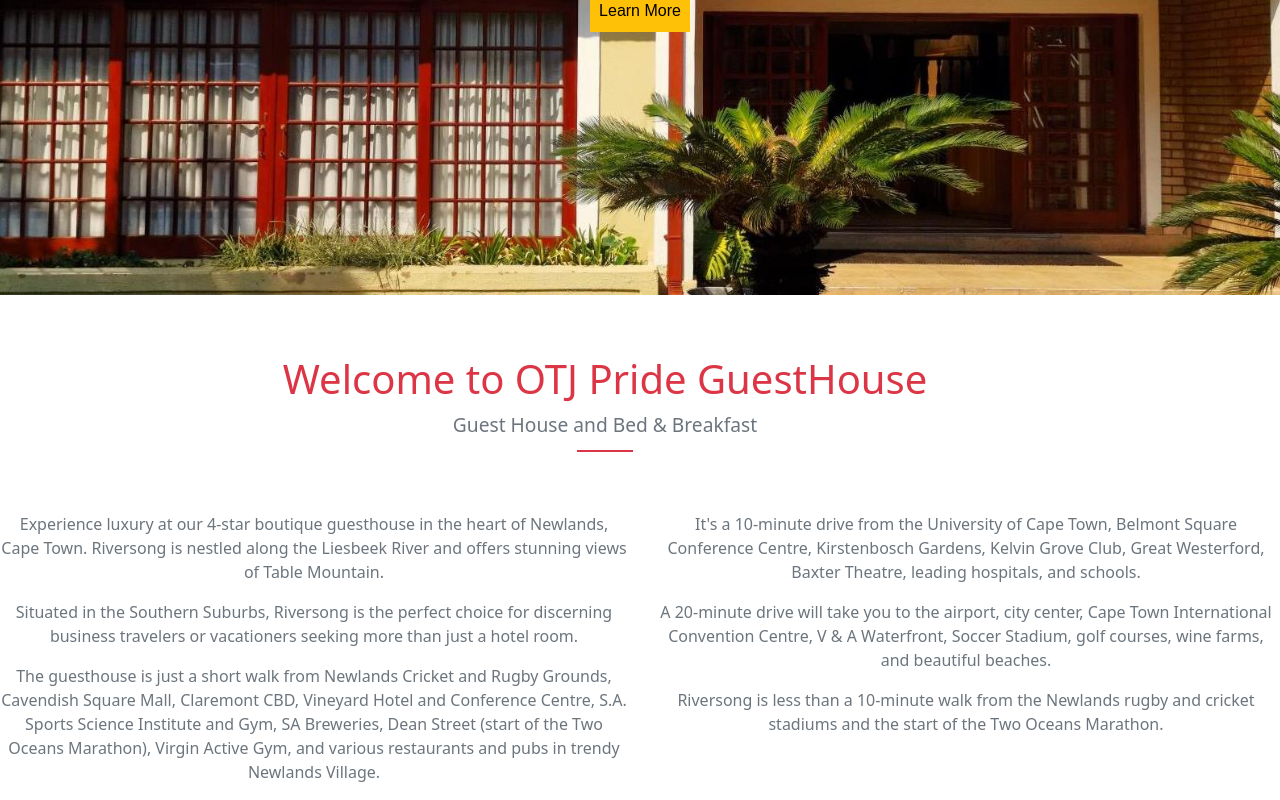
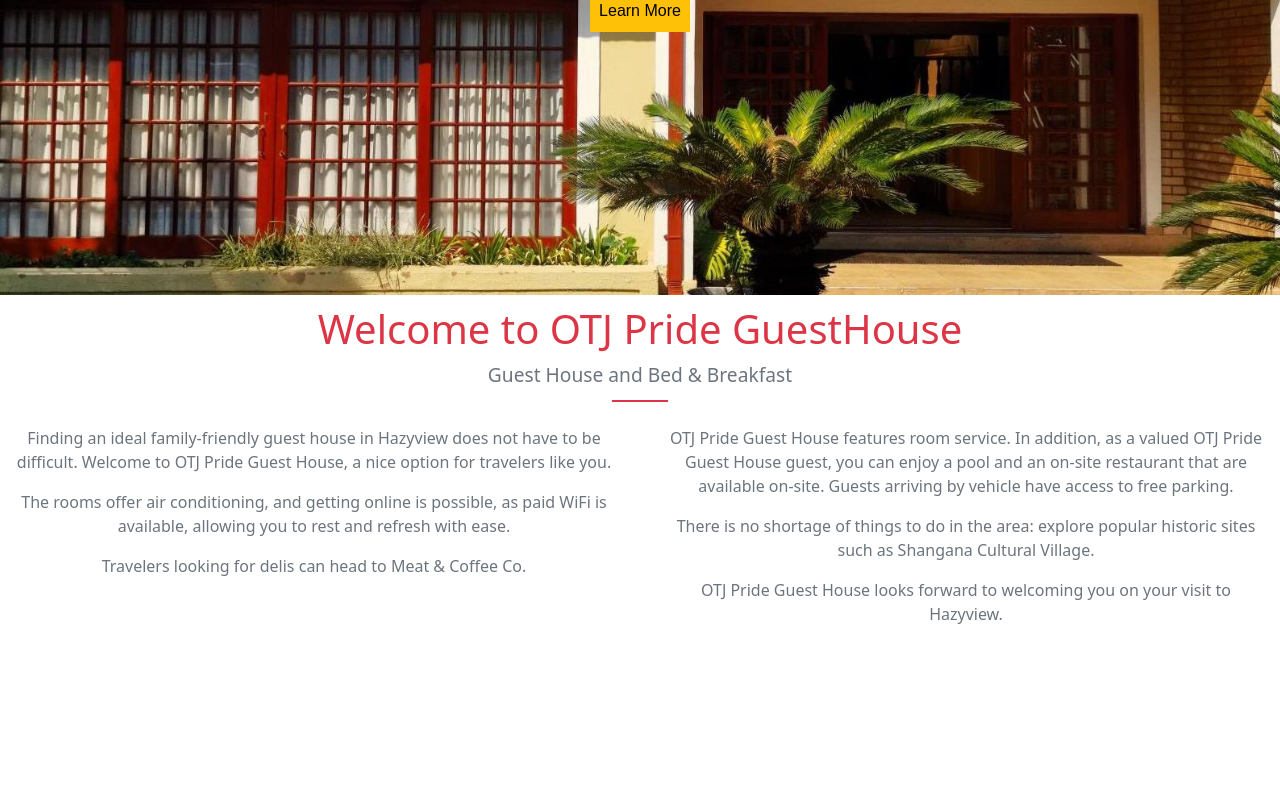
Before and after one commit to Putumani/otj-pride-guesthouse, a React (Create React App) app in the folder client-side/: page / in a window 1280 px wide. Shown: the part 505-1305 px from the top of the page. After the commit the page ends 1147 px from the top, so only its background shows below. Built offline with nearby package versions, Linux system fonts and the light colour scheme.

Commit message:
welcome section paragraph adjustments

```diff
--- a/client-side/src/components/WelcomeSection.css
+++ b/client-side/src/components/WelcomeSection.css
@@ -30,8 +30,18 @@
     margin: 10px auto;
 }
 
-.margin_60_35 {
-    margin: 60px 35px;
+.container.margin_20_20 {
+    padding-left: 20px;
+    padding-right: 20px;
+}
+
+.gray-paragraph {
+    padding-left: 15px;
+    padding-right: 15px;
+}
+
+.main_title {
+    margin-top: 10px;
 }
 
 .gray-paragraph {
--- a/client-side/src/components/WelcomeSection.js
+++ b/client-side/src/components/WelcomeSection.js
@@ -5,7 +5,7 @@
 const WelcomeSection = () => {
   return (
     <section className="welcome-section">
-      <div className="container margin_60_35 spacing-bottom">
+      <div className="container margin_20_20spacing-bottom">
         <h1 className="main_title text-danger d-block font-slim">
           <em></em>
           Welcome to OTJ Pride GuestHouse
@@ -18,38 +18,32 @@
       <div className="row mt-4">
         <div className="col-md-6">
           <p className="gray-paragraph">
-            Experience luxury at our 4-star boutique guesthouse in the heart of
-            Newlands, Cape Town. Riversong is nestled along the Liesbeek River
-            and offers stunning views of Table Mountain.
+            Finding an ideal family-friendly guest house in Hazyview does not
+            have to be difficult. Welcome to OTJ Pride Guest House, a nice
+            option for travelers like you.
           </p>
           <p className="gray-paragraph">
-            Situated in the Southern Suburbs, Riversong is the perfect choice
-            for discerning business travelers or vacationers seeking more than
-            just a hotel room.
+            The rooms offer air conditioning, and getting online is possible, as
+            paid WiFi is available, allowing you to rest and refresh with ease.
           </p>
           <p className="gray-paragraph">
-            The guesthouse is just a short walk from Newlands Cricket and Rugby
-            Grounds, Cavendish Square Mall, Claremont CBD, Vineyard Hotel and
-            Conference Centre, S.A. Sports Science Institute and Gym, SA
-            Breweries, Dean Street (start of the Two Oceans Marathon), Virgin
-            Active Gym, and various restaurants and pubs in trendy Newlands
-            Village.
+            Travelers looking for delis can head to Meat & Coffee Co.
           </p>
         </div>
         <div className="col-md-6">
           <p className="gray-paragraph">
-            It's a 10-minute drive from the University of Cape Town, Belmont
-            Square Conference Centre, Kirstenbosch Gardens, Kelvin Grove Club,
-            Great Westerford, Baxter Theatre, leading hospitals, and schools.
+            OTJ Pride Guest House features room service. In addition, as a
+            valued OTJ Pride Guest House guest, you can enjoy a pool and an
+            on-site restaurant that are available on-site. Guests arriving by
+            vehicle have access to free parking.
           </p>
           <p className="gray-paragraph">
-            A 20-minute drive will take you to the airport, city center, Cape
-            Town International Convention Centre, V & A Waterfront, Soccer
-            Stadium, golf courses, wine farms, and beautiful beaches.
+            There is no shortage of things to do in the area: explore popular
+            historic sites such as Shangana Cultural Village.
           </p>
           <p className="gray-paragraph">
-            Riversong is less than a 10-minute walk from the Newlands rugby and
-            cricket stadiums and the start of the Two Oceans Marathon.
+            OTJ Pride Guest House looks forward to welcoming you on your visit
+            to Hazyview.
           </p>
         </div>
       </div>
```
